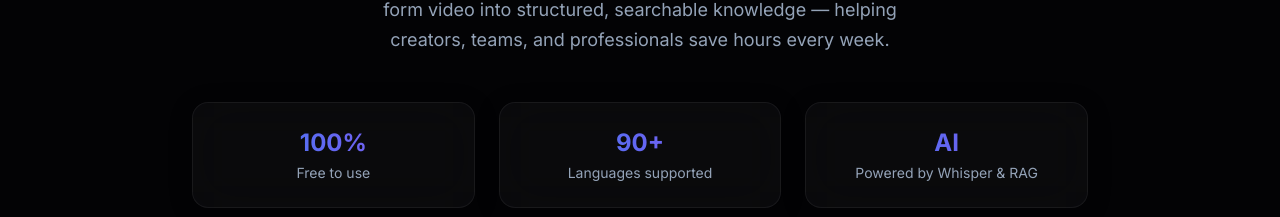
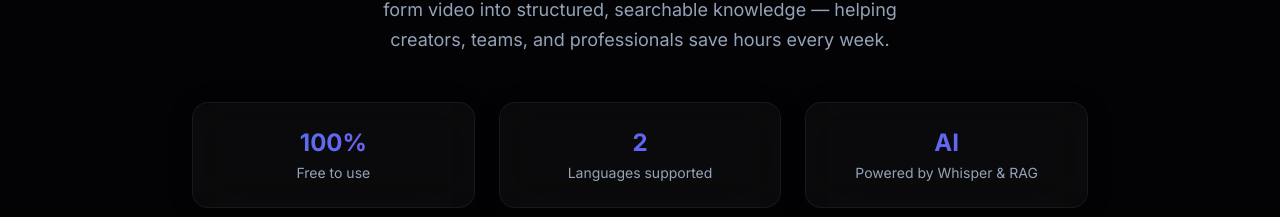
Before and after one commit to anushkaa00/AI-Video-Assistant-VideoVerse, a React (Vite) app in the folder frontend/: page / in a window 1280 px wide. Shown: the part 2493-2710 px from the top of the page. Built offline with nearby package versions, Linux system fonts and the light colour scheme; no server answers.

Commit message:
about updated

```diff
--- a/frontend/src/sections/landing/AboutSection.tsx
+++ b/frontend/src/sections/landing/AboutSection.tsx
@@ -28,7 +28,7 @@ export function AboutSection() {
         >
           {[
             { value: '100%', label: 'Free to use' },
-            { value: '90+', label: 'Languages supported' },
+            { value: '2', label: 'Languages supported' },
             { value: 'AI', label: 'Powered by Whisper & RAG' },
           ].map((stat) => (
             <div
```
